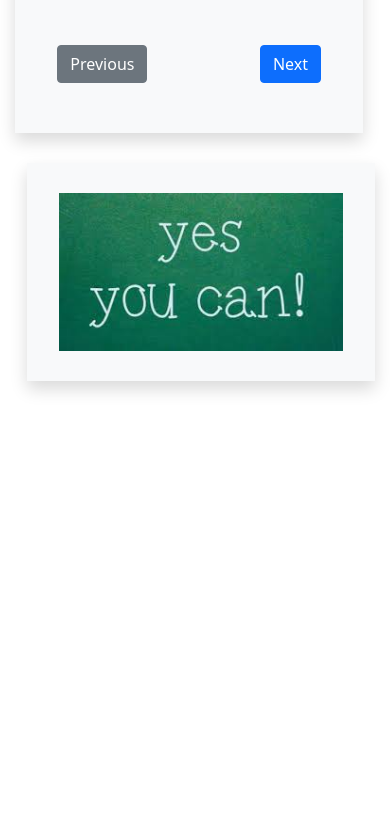
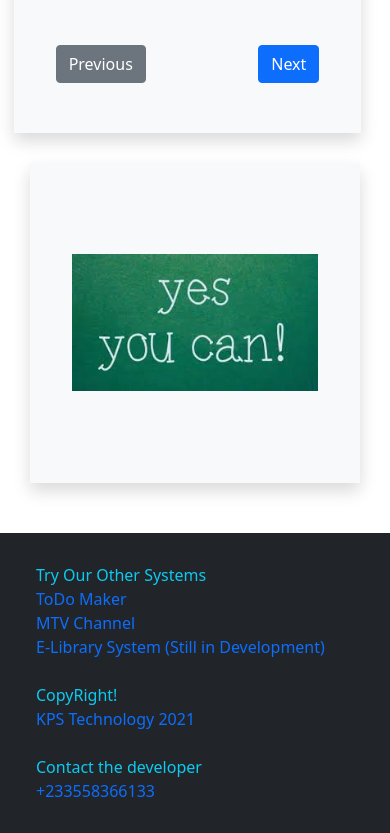
Before and after one commit to DevPrinceK/INSPIRATION-PROJECT, a plain HTML site: page index.html in a window 390 px wide. Shown: the part 620-1453 px from the top of the page. Before the commit the page ends 1051 px from the top, so only its background shows below. Drawn offline with nearby package versions, Linux system fonts and the light colour scheme; no server answers.

Commit message:
Update
Footer etc ...

```diff
--- a/control/index.js
+++ b/control/index.js
@@ -3,6 +3,10 @@ let quoteJson;
 
 let author = document.getElementById('author-holder');
 let quote = document.getElementById('main-quote-holder');
+
+let quoteText = document.getElementById('main-quote');
+
+quoteText.addEventListener('dblclick', copyText)
 
 // fetching the API
 async function getData() {
@@ -55,6 +59,18 @@ function prevQuote() {
     }
 }
 
+
+// copy text to clipboard
+function copyText() {
+    let copy = document.getElementById('main-quote-holder').textContent;
+
+    quoteText.select();
+    copyText.setSelectionRange(0, 99999);
+
+    document.execCommand('copy');
+    console.log("Copy command executed successfully");
+}
+
 // display function
 function display(item) {
     console.log(item);
--- a/css/main.scss
+++ b/css/main.scss
@@ -66,6 +66,7 @@ main {
 }
 
 #text-inspiration {
+  @include flex();
   margin-right: 15px;
 }
 
@@ -92,10 +93,37 @@ main {
   @include flex();
 }
 
+footer {
+  display: flex;
+  flex-direction: row;
+  justify-content: center;
+  align-items: center;
+  height: 200px;
+}
+
+footer #main-footer-container {
+  display: flex;
+  flex-direction: row;
+  justify-content: center;
+  align-items: center;
+  justify-content: center;
+  align-items: center;
+}
+
+footer a {
+  text-decoration: none;
+}
+
+@media screen and (max-width: 1000px) {
+  .inspire {
+    height: 520px;
+  }
+}
+
 // responsiveness
 @media screen and (max-width: 751px) {
   main {
-    margin: auto;
+    //margin: auto;
     justify-content: center;
     flex-direction: column;
   }
@@ -103,13 +131,28 @@ main {
   .inspire {
     width: 90%;
     height: 500px;
+    margin-left: 0;
+    margin-right: 0;
     margin-bottom: 30px;
   }
 
   #picture-inspiration {
-    padding: 30px 20px;
+    //padding: 30px 20px;
+    width: 90%;
+    height: 320px;
+    margin-left: 0;
+    margin-right: 0;
+    margin-bottom: 50px;
+  }
+
+  #quote-img {
     height: fit-content;
-    margin-bottom: 50px;
+  }
+
+  #main-content {
+    @include flex();
+    align-items: center;
+    justify-content: center;
   }
 }
 
@@ -132,4 +175,23 @@ main {
     height: 0;
     width: 0;
   }
+
+  footer {
+    display: flex;
+    flex-direction: column;
+    justify-content: center;
+    align-items: center;
+    height: fit-content;
+  }
+  footer #main-footer-container {
+    display: flex;
+    flex-direction: column;
+    justify-content: center;
+    align-items: center;
+    justify-content: center;
+    margin: 30px 0;
+  }
+  footer a {
+    text-decoration: none;
+  }
 }
--- a/index.html
+++ b/index.html
@@ -37,16 +37,19 @@
     <main class="container-fluid bg-white" id="main-content">
         <div class="container bg-light inspire shadow" id="text-inspiration">
             <div id="main-quote">
-                <p id="main-quote-holder">Imagination is more important than knowledge. For while knowledge defines all
+                <p id="main-quote-holder">Imagination is more important than knowledge. For
+                    while knowledge defines all
                     we currently know and understand, imagination points to all we might yet discover and create.
                 </p>
             </div>
             <br>
+            <!-- AUTHOR OF QUOTE -->
             <div id="author">
                 <p id="author-holder">
                     <em>Albert Einstein</em>
                 </p>
             </div>
+            <!-- PREVIOUS || NEXT BUTTONS -->
             <br> <br>
             <div class="container-fluid" id="buttons">
                 <button onclick="prevQuote()" class="btn btn-secondary">Previous</button>
@@ -61,6 +64,35 @@
         </div>
     </main>
 
+    <footer class="container-fluid bg-dark text-white">
+        <div id="main-footer-container" class="container">
+            <div class="container">
+                <span class="text-info">Try Our Other Systems</span>
+                <br>
+                <a href="https://todo-maker.netlify.app/" target="_blank">ToDo Maker</a>
+                <br>
+                <a href="https://mtv-project.netlify.app" target="_blank">MTV Channel</a>
+                <br>
+                <a href="https://e-library-205.000webhostapp.com/" target="_blank">E-Library System (Still in
+                    Development)</a>
+            </div>
+            <br>
+            <div class="container">
+                <span class="text-info">CopyRight!</span>
+                <br>
+                <span class="text-primary">KPS Technology 2021</span>
+            </div>
+            <br>
+            <div class="container">
+                <span class="text-info"> Contact the developer</span>
+                <br>
+                <a href="tel:+233558366133">+233558366133</a>
+            </div>
+
+
+        </div>
+    </footer>
+
     <script src="/control/index.js"></script>
 </body>
 
```
Also changed, not shown: css/main.css, images/clickboard.png (added), images/copy.png (added), 1 other file.
